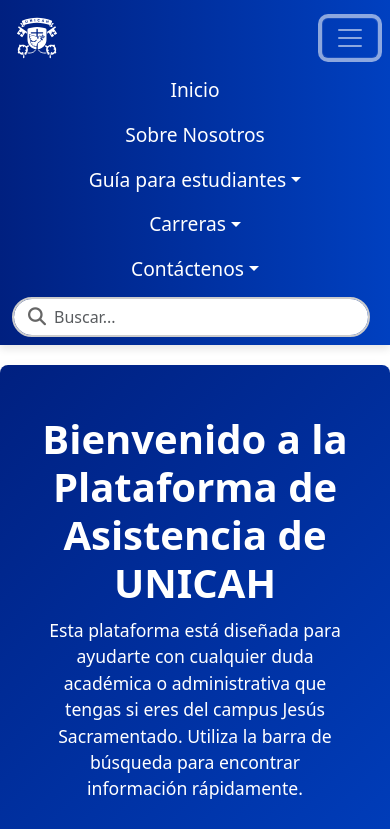
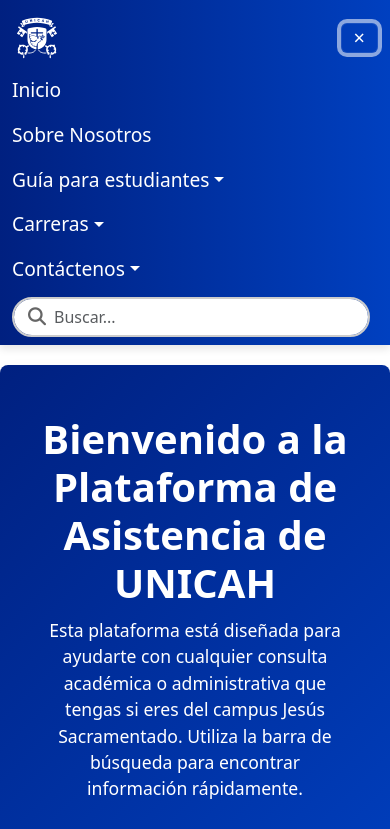
Before and after one commit to Oswen2002/Asistencia-UNICAH, a plain HTML site: page index.html in a window 390 px wide. Both pictures are taken after a click on the button "Toggle navigation". Shown: the top 829 px of the page. Drawn offline with nearby package versions, Linux system fonts and the light colour scheme.

Commit message:
Mejora estetica del navbar

```diff
--- a/index.html
+++ b/index.html
@@ -6,6 +6,7 @@
     <title>Asistencia - UNICAH</title>
     <link rel="icon" type="image/svg" href="./src/assets/img/Icono_unicah.svg">
     <link href="https://cdn.jsdelivr.net/npm/bootstrap@5.3.0/dist/css/bootstrap.min.css" rel="stylesheet">
+    <link rel="stylesheet" href="https://cdnjs.cloudflare.com/ajax/libs/font-awesome/6.5.1/css/all.min.css">
     <link rel="stylesheet" href="./src/css/Footer/footer.css">
     <link rel="stylesheet" href="./src/css/index/index.css">
     <link rel="stylesheet" href="./src/css/Navbar/navbar.css">
@@ -18,11 +19,11 @@
         <a class="navbar-brand" href="./index.html">
             <img src="./src/assets/img/Icono_unicah.svg" alt="Logo UNICAH">
         </a>
-        <button class="navbar-toggler" type="button" data-bs-toggle="collapse" data-bs-target="#navbarNav" aria-controls="navbarNav" aria-expanded="false" aria-label="Toggle navigation">
-            <span class="navbar-toggler-icon"></span>
+        <button class="navbar-toggler" type="button" data-bs-toggle="collapse" data-bs-target="#navbarNav" aria-controls="navbarNav" aria-expanded="false" aria-label="Toggle navigation" id="navbarTogglerBtn">
+            <span class="navbar-toggler-icon" id="togglerIcon"></span>
         </button>
         <div class="collapse navbar-collapse" id="navbarNav">
-            <ul class="navbar-nav text-center me-auto">
+            <ul class="navbar-nav ms-auto"> <!-- Agrega ms-auto aquí -->
                 <li class="nav-item"><a class="nav-link" href="./index.html">Inicio</a></li>
                 <li class="nav-item"><a class="nav-link" href="#">Sobre Nosotros</a></li>
                 <li class="nav-item dropdown">
@@ -66,7 +67,7 @@
     <!-- Presentación y Barra de Búsqueda -->
     <div class="presentacion">
         <h1>Bienvenido a la Plataforma de Asistencia de UNICAH</h1>
-        <p>Esta plataforma está diseñada para ayudarte con cualquier duda académica o administrativa que tengas si eres del campus Jesús Sacramentado. Utiliza la barra de búsqueda para encontrar información rápidamente.</p>
+        <p>Esta plataforma está diseñada para ayudarte con cualquier consulta académica o administrativa que tengas si eres del campus Jesús Sacramentado. Utiliza la barra de búsqueda para encontrar información rápidamente.</p>
         <div class="busqueda-container">
             <i class="fas fa-search search-icon"></i>
             <input type="search" placeholder="Buscar en UNICAH...">
@@ -172,10 +173,9 @@
         </div>
 
     </footer>
-
+    <script src="./src/js/animaciones/toggleButton.js"></script>
     <script src="https://cdn.jsdelivr.net/npm/bootstrap@5.3.0/dist/js/bootstrap.bundle.min.js"></script>
     <script src="https://cdn.jsdelivr.net/npm/bootstrap-icons/font/bootstrap-icons.css"></script>
-    <link rel="stylesheet" href="https://cdnjs.cloudflare.com/ajax/libs/font-awesome/6.5.1/css/all.min.css">
 
 </body>
 </html>
--- /dev/null
+++ b/src/js/animaciones/toggleButton.js
@@ -0,0 +1,15 @@
+document.addEventListener("DOMContentLoaded", function () {
+    const togglerBtn = document.getElementById("navbarTogglerBtn");
+    const togglerIcon = document.getElementById("togglerIcon");
+
+    togglerBtn.addEventListener("click", function () {
+        if (togglerIcon.classList.contains("navbar-toggler-icon")) {
+            togglerIcon.classList.remove("navbar-toggler-icon");
+            togglerIcon.innerHTML = "&times;"; // Agrega una "X"
+            togglerIcon.style.color = "white"; // Ajusta el color si es necesario
+        } else {
+            togglerIcon.classList.add("navbar-toggler-icon");
+            togglerIcon.innerHTML = ""; // Vuelve al icono original de Bootstrap
+        }
+    });
+});
```
